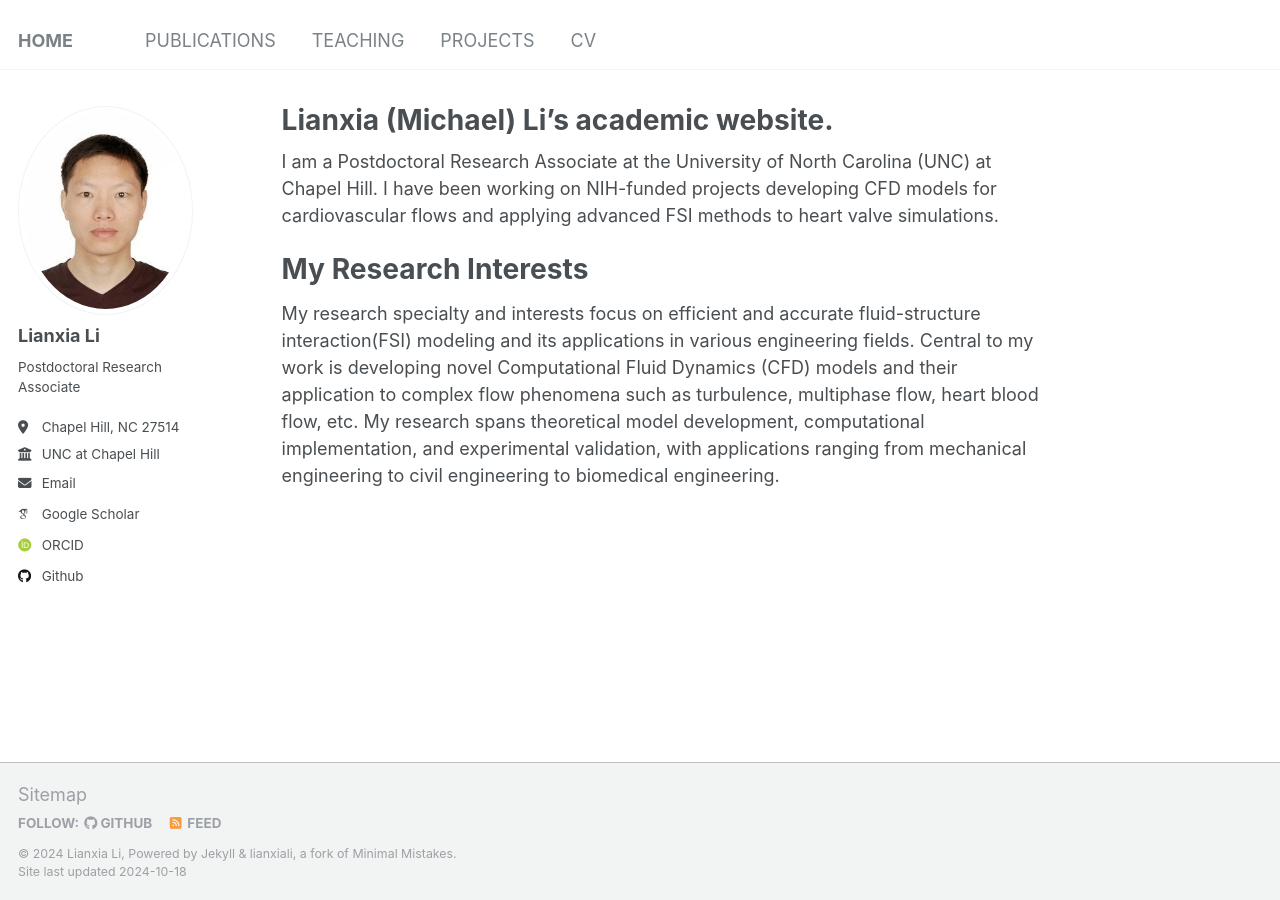
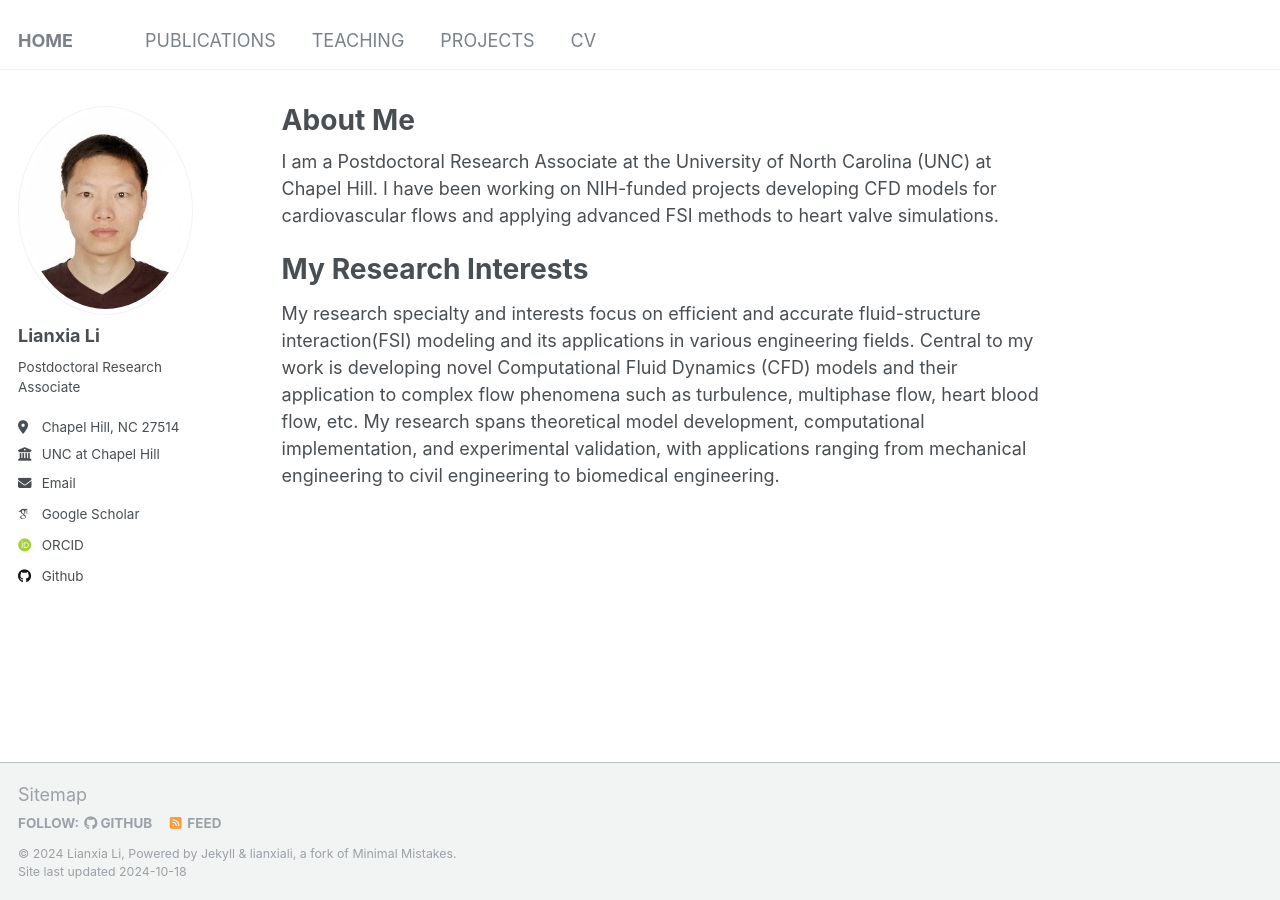
Before and after one commit to Lianxiali/lianxiali-github.io, a Jekyll site: the page built from _pages/about.md, in a window 1280 px wide. Built offline with Jekyll 4.4.1, drawn with Linux system fonts in a browser that asks for light colours; some web fonts are replaced.

Commit message:
update bio

```diff
--- a/_pages/about.md
+++ b/_pages/about.md
@@ -1,6 +1,6 @@
 ---
 permalink: /
-title: "Lianxia (Michael) Li's academic website."
+title: "About Me"
 author_profile: true
 redirect_from:
   - /about/
```
